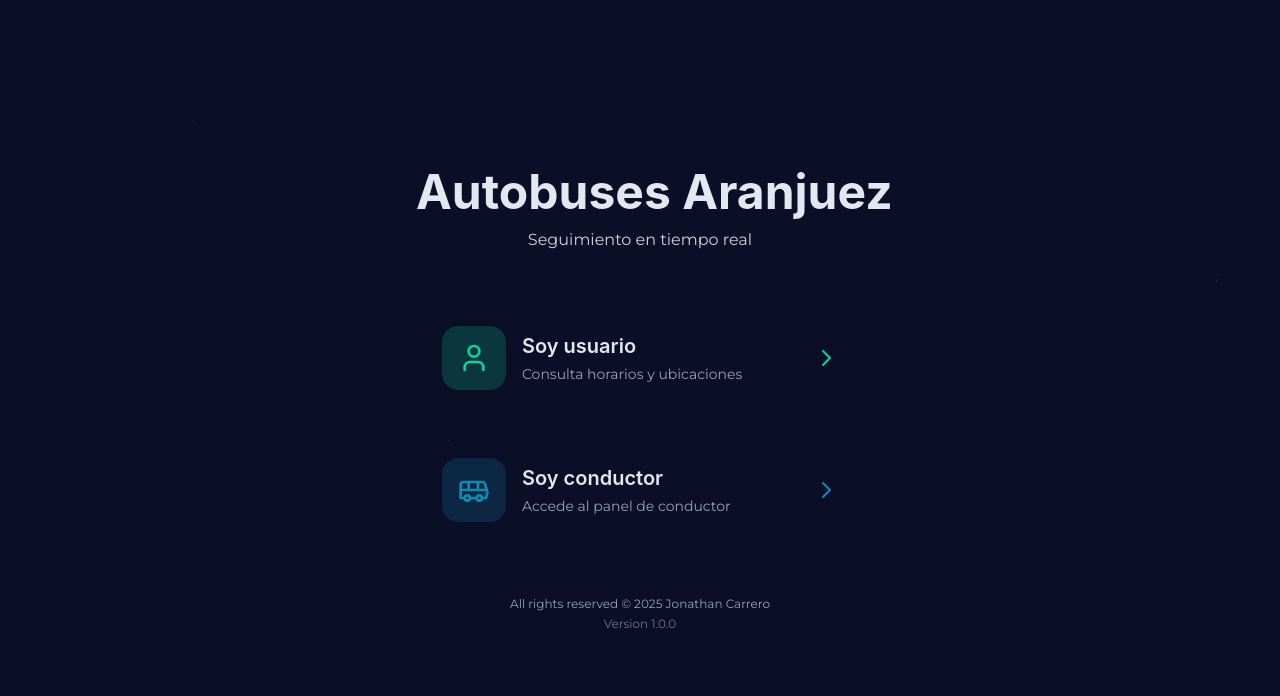
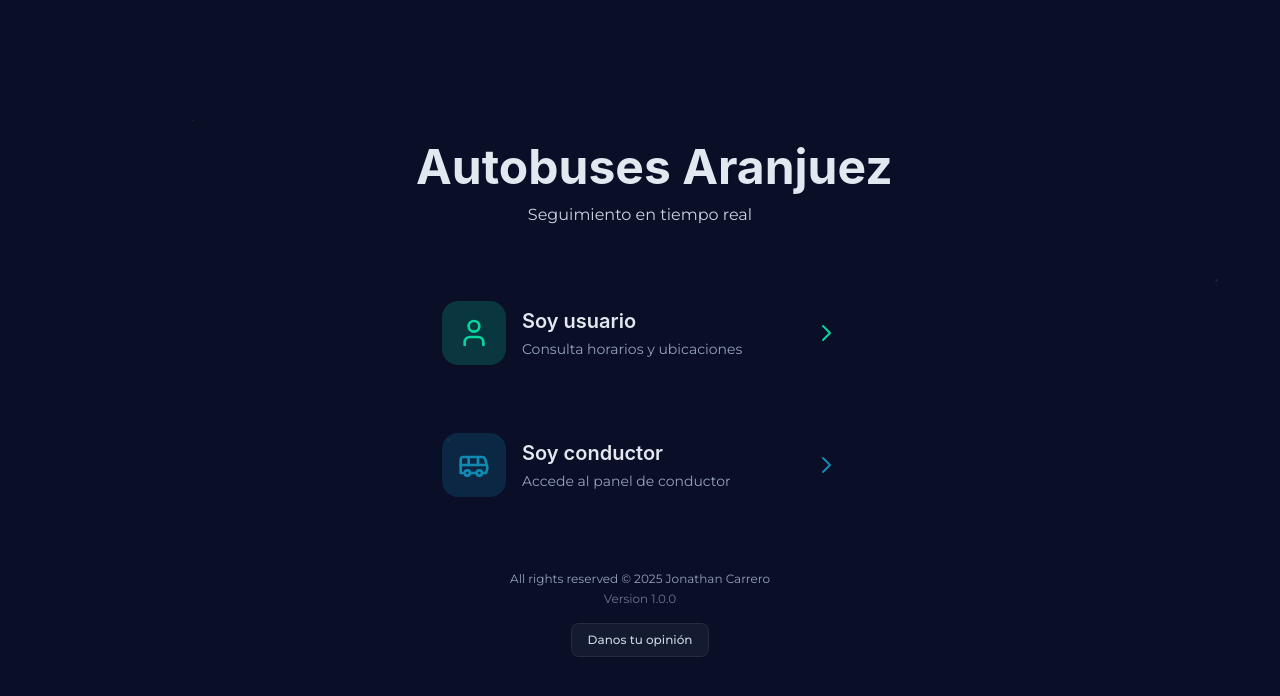
Before and after one commit to Joncarre/aplicacion-de-seguimiento, a Next.js app in the folder frontend/: page / in a window 1280 px wide. Shown: the top 696 px of the page. Built offline with nearby package versions, Linux system fonts and the light colour scheme.

Commit message:
Add Danos tu opinión button to main page footer

```diff
--- a/frontend/app/page.tsx
+++ b/frontend/app/page.tsx
@@ -150,6 +150,14 @@ export default function HomePage() {
           <p className="text-xs text-dark-text-muted mt-1 opacity-70">
             Version 1.0.0
           </p>
+
+          {/* Botón de feedback */}
+          <Link
+            href="/contacto"
+            className="mt-4 inline-block px-4 py-2 text-xs font-medium text-slate-300 bg-slate-800/50 hover:bg-slate-700/50 rounded-lg border border-slate-600/30 hover:border-slate-500/50 transition-all duration-300"
+          >
+            Danos tu opinión
+          </Link>
         </div>
       </div>
     </main>
```
